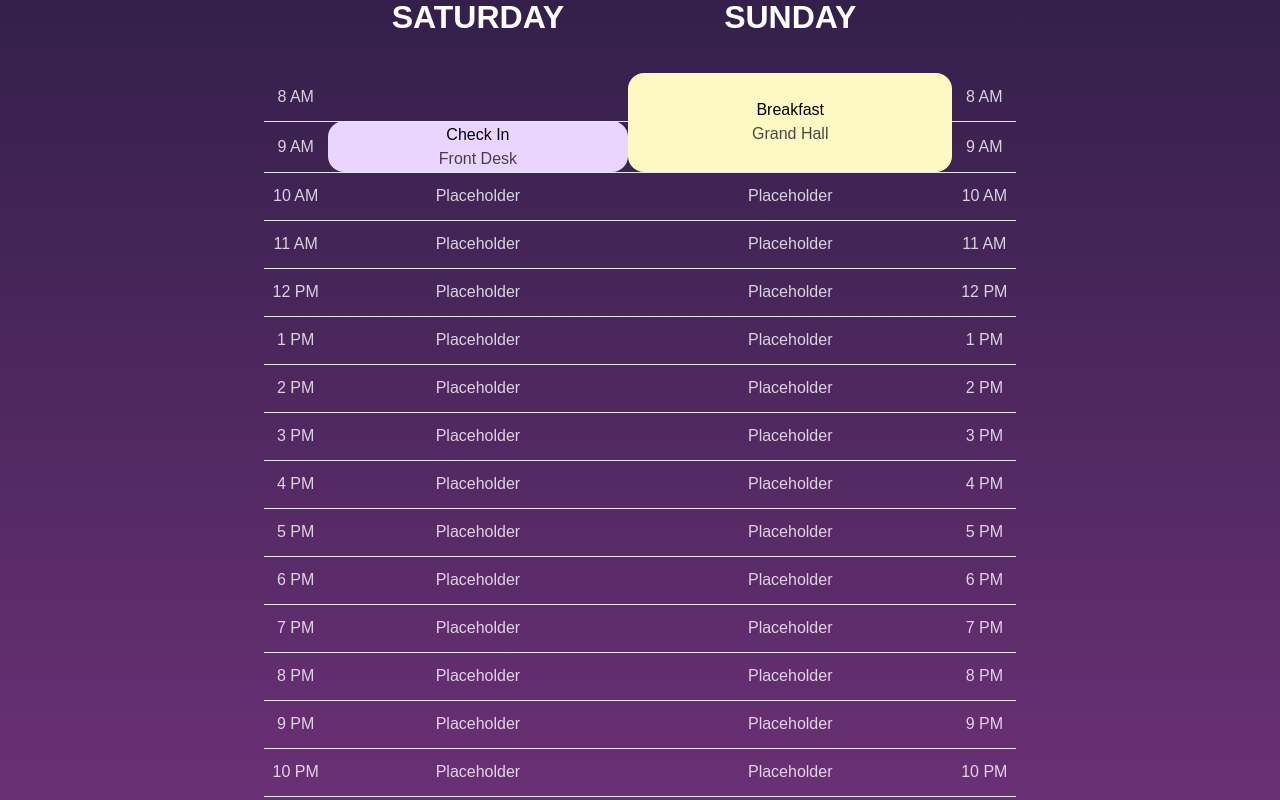
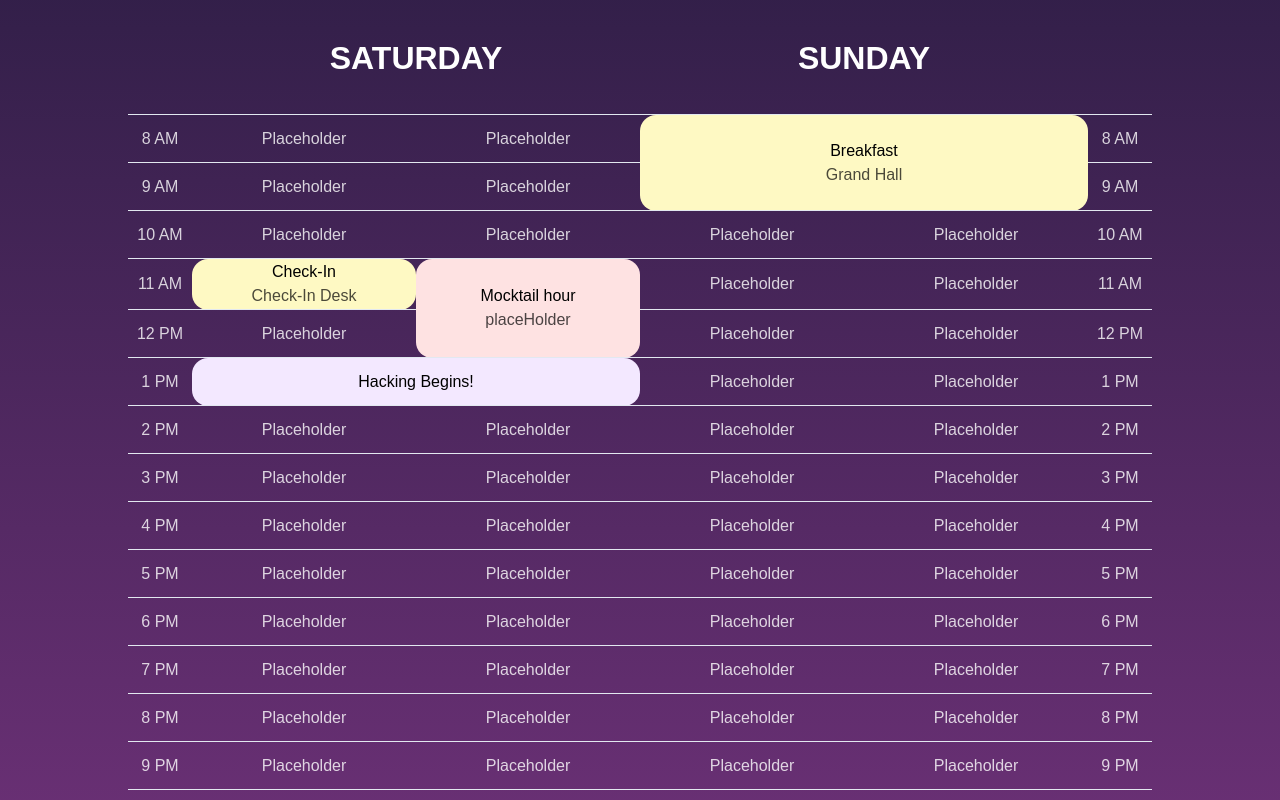
Before and after one commit to cadypridgeon/auburn-hacks-live-2024, a Next.js app: page /schedule in a window 1280 px wide. Shown: the part 320-1120 px from the top of the page. Built offline with nearby package versions, Linux system fonts and the light colour scheme; a web font is replaced by a local one.

Commit message:
Update ScheduleTable component

```diff
--- a/components/ScheduleTable.tsx
+++ b/components/ScheduleTable.tsx
@@ -18,19 +18,33 @@ const ScheduleTable = () => {
       <thead className="text-white mb-10">
         <tr>
           <th className="px-8 w-[10%]"></th>
-          <th className="h3 px-16 pb-10">Saturday</th>
-          <th className="h3 px-24 pb-10">Sunday</th>
+          <th className="h3 px-28 pb-10"></th>
+          <th className="h3 px-28 pb-10"></th>
+          <th className="h3 px-28 pb-10"></th>
+          <th className="h3 px-28 pb-10"></th>
           <th className="px-8 w-[10%]"></th>
         </tr>
       </thead>
       <tbody className="divide-y text-white pt-5 text-opacity-80 p-5">
+        <tr className="text-center text-white">
+          <td></td>
+          <td colSpan={2} className="h3 pb-10">
+            Saturday
+          </td>
+          <td colSpan={2} className="h3 pb-10">
+            Sunday
+          </td>
+          <td></td>
+        </tr>
         <tr className="text-center h-12 pt-10">
           <td>
             <span className=" text-opacity-40">8 AM</span>
           </td>
-          <td></td>
+          <td>Placeholder</td>
+          <td>Placeholder</td>
           <td
             rowSpan={2}
+            colSpan={2}
             className=" bg-yellow-100 text-black w-full rounded-[1rem]"
           >
             <TableRowWithModal
@@ -42,27 +56,47 @@ const ScheduleTable = () => {
           </td>
           <td>8 AM</td>
         </tr>
+
         <tr className="text-center h-12">
           <td>9 AM</td>
-          <td rowSpan={1} className=" bg-purple-200 rounded-[1rem] text-black">
-            <TableRowWithModal
-              title={"Check In"}
-              time={"9 AM - 11 AM"}
-              loc={"Front Desk"}
-              desc={"Check In with Auburn Hacks Staff"}
-            />
-          </td>
-          {/* No 3rd td because the row above (breakfast arrives) takes up 2 rows*/}
+          <td>Placeholder</td>
+          <td>Placeholder</td>
           <td>9 AM</td>
         </tr>
         <tr className="text-center  h-12">
           <td>10 AM</td>
           <td>Placeholder</td>
           <td>Placeholder</td>
+          <td>Placeholder</td>
+          <td>Placeholder</td>
           <td>10 AM</td>
         </tr>
         <tr className="text-center h-12">
           <td>11 AM</td>
+          <td
+            rowSpan={1}
+            colSpan={1}
+            className=" bg-yellow-100 text-black w-full rounded-[1rem]"
+          >
+            <TableRowWithModal
+              title={"Check-In"}
+              time={"11 AM - 12 PM"}
+              loc={"Check-In Desk"}
+              desc={"Check-in and get ready!"}
+            />
+          </td>
+          <td
+            rowSpan={2}
+            colSpan={1}
+            className=" bg-red-100 text-black w-full rounded-[1rem]"
+          >
+            <TableRowWithModal
+              title={"Mocktail hour"}
+              time={"11 AM - 1 PM"}
+              loc={"placeHolder"}
+              desc={"Enjoy a refreshing mocktail and meet other attendees!"}
+            />
+          </td>
           <td>Placeholder</td>
           <td>Placeholder</td>
           <td>11 AM</td>
@@ -71,10 +105,23 @@ const ScheduleTable = () => {
           <td>12 PM</td>
           <td>Placeholder</td>
           <td>Placeholder</td>
+          <td>Placeholder</td>
           <td>12 PM</td>
         </tr>
         <tr className="text-center h-12">
           <td>1 PM</td>
+          <td
+            rowSpan={1}
+            colSpan={2}
+            className=" bg-purple-100 text-black w-full rounded-[1rem]"
+          >
+            <TableRowWithModal
+              title={"Hacking Begins!"}
+              time={"1 PM Saturday - 12 PM Sunday"}
+              loc={""}
+              desc={"Enjoy a refreshing mocktail and meet other attendees!"}
+            />
+          </td>
           <td>Placeholder</td>
           <td>Placeholder</td>
           <td>1 PM</td>
@@ -83,10 +130,14 @@ const ScheduleTable = () => {
           <td>2 PM</td>
           <td>Placeholder</td>
           <td>Placeholder</td>
+          <td>Placeholder</td>
+          <td>Placeholder</td>
           <td>2 PM</td>
         </tr>
         <tr className="text-center h-12">
           <td>3 PM</td>
+          <td>Placeholder</td>
+          <td>Placeholder</td>
           <td>Placeholder</td>
           <td>Placeholder</td>
           <td>3 PM</td>
@@ -95,10 +146,14 @@ const ScheduleTable = () => {
           <td>4 PM</td>
           <td>Placeholder</td>
           <td>Placeholder</td>
+          <td>Placeholder</td>
+          <td>Placeholder</td>
           <td>4 PM</td>
         </tr>
         <tr className="text-center h-12">
           <td>5 PM</td>
+          <td>Placeholder</td>
+          <td>Placeholder</td>
           <td>Placeholder</td>
           <td>Placeholder</td>
           <td>5 PM</td>
@@ -107,10 +162,14 @@ const ScheduleTable = () => {
           <td>6 PM</td>
           <td>Placeholder</td>
           <td>Placeholder</td>
+          <td>Placeholder</td>
+          <td>Placeholder</td>
           <td>6 PM</td>
         </tr>
         <tr className="text-center h-12">
           <td>7 PM</td>
+          <td>Placeholder</td>
+          <td>Placeholder</td>
           <td>Placeholder</td>
           <td>Placeholder</td>
           <td>7 PM</td>
@@ -119,10 +178,14 @@ const ScheduleTable = () => {
           <td>8 PM</td>
           <td>Placeholder</td>
           <td>Placeholder</td>
+          <td>Placeholder</td>
+          <td>Placeholder</td>
           <td>8 PM</td>
         </tr>
         <tr className="text-center h-12">
           <td>9 PM</td>
+          <td>Placeholder</td>
+          <td>Placeholder</td>
           <td>Placeholder</td>
           <td>Placeholder</td>
           <td>9 PM</td>
@@ -131,16 +194,22 @@ const ScheduleTable = () => {
           <td>10 PM</td>
           <td>Placeholder</td>
           <td>Placeholder</td>
+          <td>Placeholder</td>
+          <td>Placeholder</td>
           <td>10 PM</td>
         </tr>
         <tr className="text-center h-12">
           <td>11 PM</td>
           <td>Placeholder</td>
           <td>Placeholder</td>
+          <td>Placeholder</td>
+          <td>Placeholder</td>
           <td>11 PM</td>
         </tr>
         <tr className="text-center h-12">
           <td>12 AM</td>
+          <td>Placeholder</td>
+          <td>Placeholder</td>
           <td>Placeholder</td>
           <td>Placeholder</td>
           <td>12 AM</td>
```
